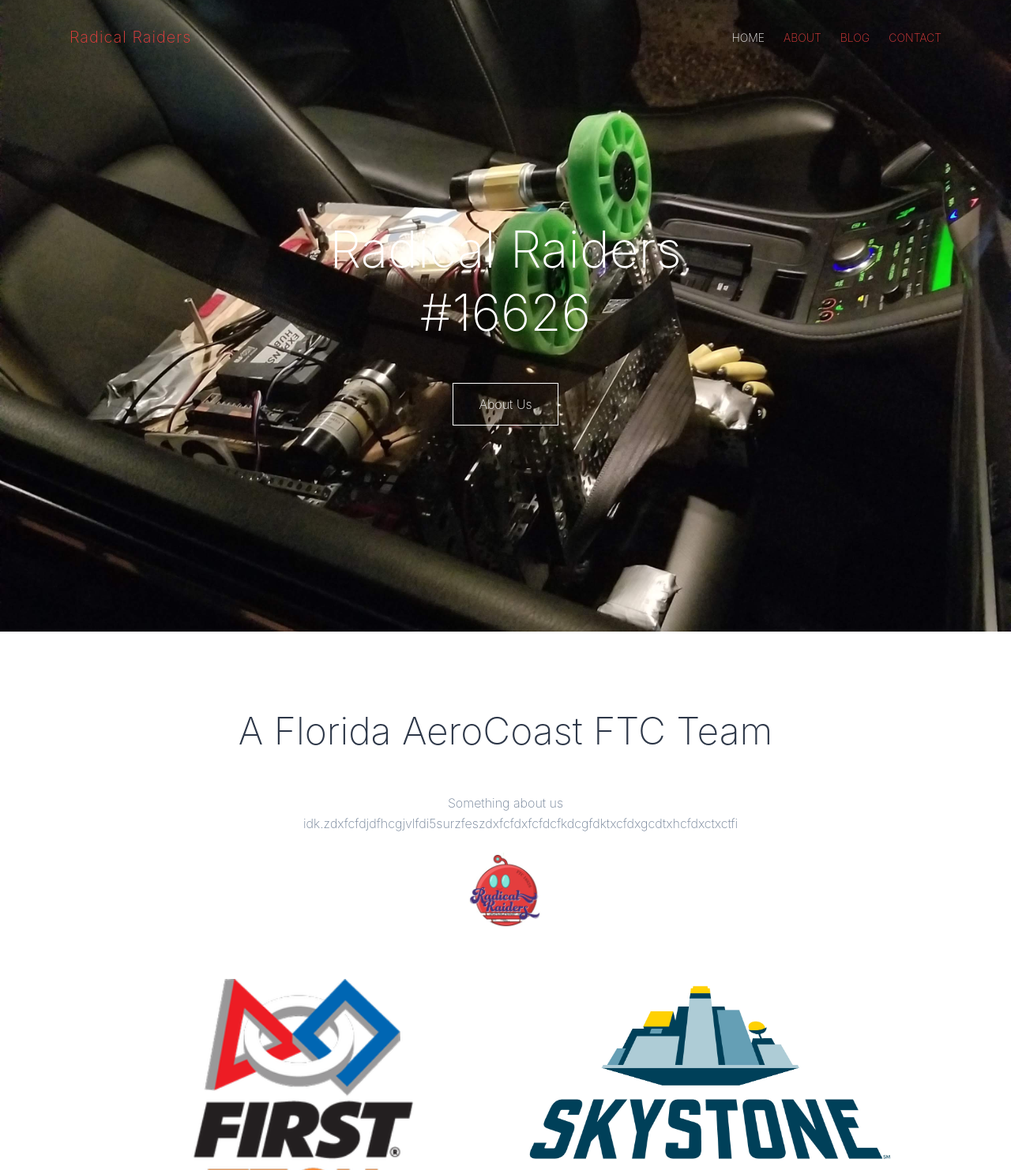
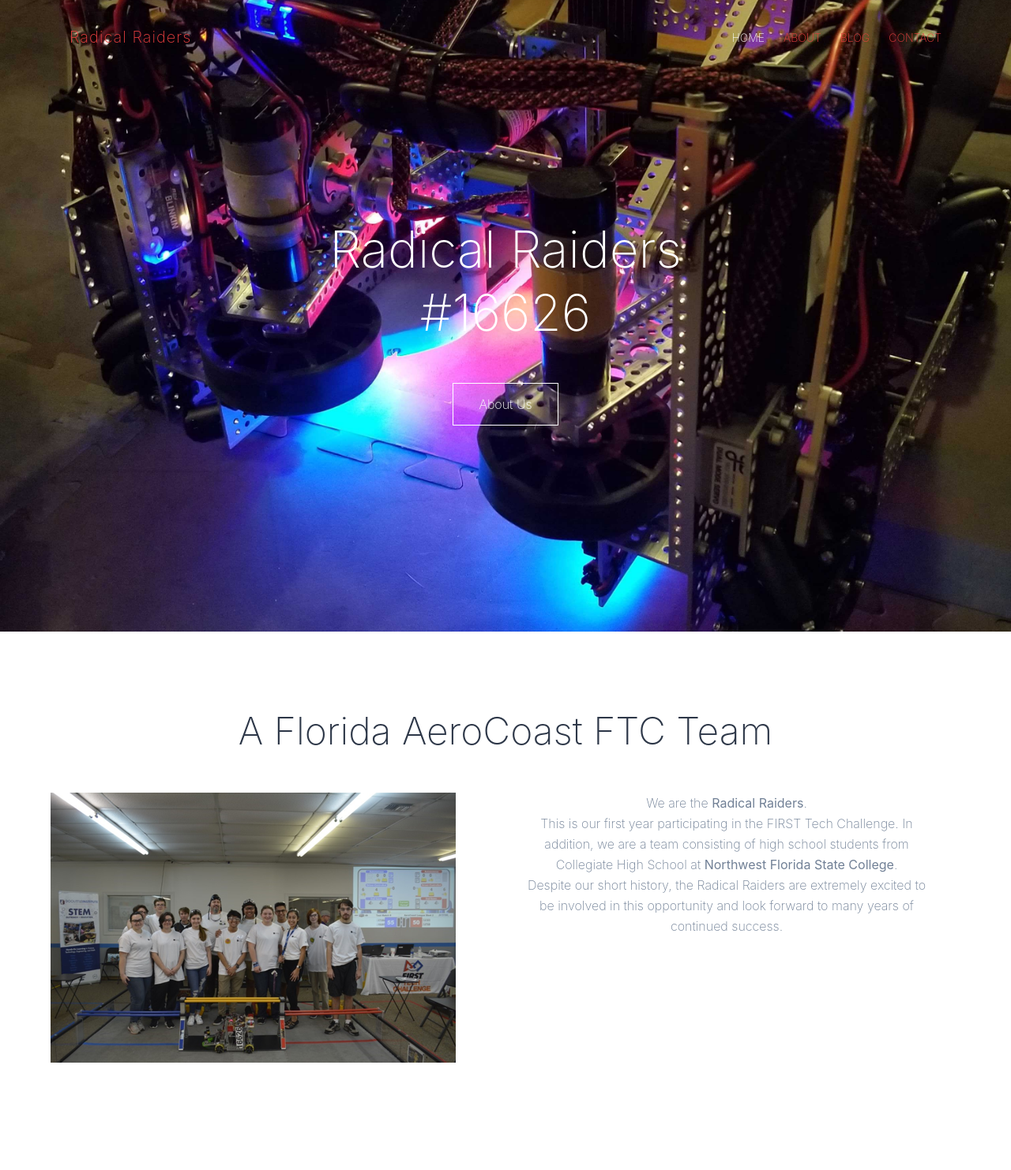
Before and after one commit to ftc16626/radicalraiders.com, a website built with Parcel: page index.html in a window 1280 px wide. Shown: the top 1482 px of the page at 79% size. Built offline with nearby package versions, Linux system fonts and the light colour scheme.

Commit message:
feat(index.html): New heroimage and added teamphoto and bio

```diff
--- a/index.html
+++ b/index.html
@@ -20,12 +20,11 @@
 	<body class="font-sans font-thin">
 
 		<div class="w-full h-screen relative text-white">
-			<img src="images/Heroimage.jpg" class="absolute top-0 left-0 w-full h-full object-cover" />
+			<img src="images/Coolbot.jpg" class="absolute top-0 left-0 w-full h-full object-cover" />
 
 			<header class="z-10 relative mx-auto max-w-6xl px-6 py-8 flex justify-between items-center">
 
 			 <a href="#" class="text-xl tracking-wider text-red-600">Radical Raiders</a>
-
 
 				<ul class="hidden md:flex uppercase text-sm text-red-600">
 					<li>
@@ -60,15 +59,13 @@
 				<h2 class="mx-auto text-center text-2xl md:text-5xl max-w-3xl leading-tight text-gray-800 mb-12">A Florida AeroCoast FTC Team</h2>
 
 
-				<p class="mb-6 text-gray-600 mx-auto max-w-lg text-center leading-relaxed">Something about us idk.zdxfcfdjdfhcgjvlfdi5surzfeszdxfcfdxfcfdcfkdcgfdktxcfdxgcdtxhcfdxctxctfi</p>
-				<img src="images/Teamlogo.jpg" class="mx-auto max-w-lg block w-24 h-24 mb-12" />
+
+				<div class="w-full h-screen relative text-white">
+					<img src="images/Teamphoto.png" class="absolute top-0 left-0 w-auto h-auto object-cover" /><p class="mb-6 mr-10 text-gray-600 mx-auto max-w-lg text-center leading-relaxed">We are the <strong>Radical Raiders</strong>. <br>This is our first year participating in the FIRST Tech Challenge. In addition, we are a team consisting of high school students from Collegiate High School at <strong>Northwest Florida State College</strong>. <br>Despite our short history, the Radical Raiders are extremely excited to be involved in this opportunity and look forward to many years of continued success. </p>
+
+			</div>
 
 
-
-
-
-
-			</div>
 
 
 			<div id="About" class="max-w-5xl mx-auto flex flex-wrap items-start">
```
Also changed, not shown: images/Coolbot.jpg (added), images/Teamphoto.png (added).
